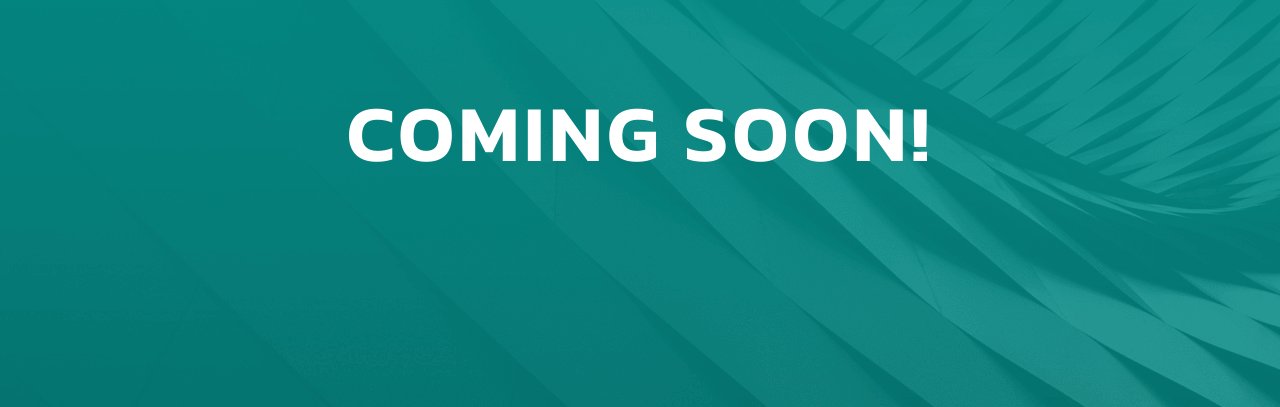
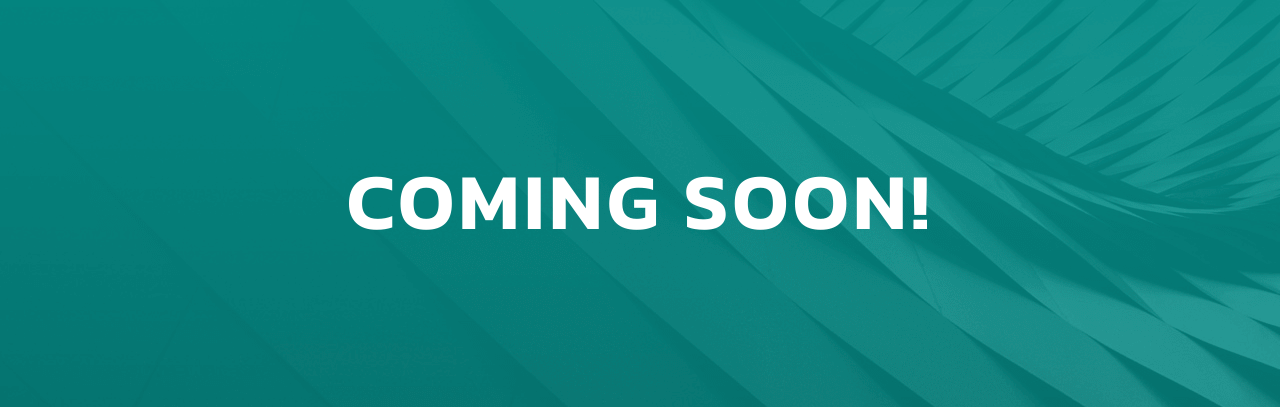
Before and after one commit to aycodedesign/aycodedesign, a plain HTML site: page index.html in a window 1280 px wide. Shown: the part 393-800 px from the top of the page. Drawn offline with Linux system fonts and the light colour scheme.

Commit message:
first commit

```diff
--- a/css/style.css
+++ b/css/style.css
@@ -20,8 +20,8 @@ body .logo {
 body h1 {
   font-size: 5rem;
   color: white;
-  position: absolute;
-  bottom: 20%;
+  position: fixed;
+  top: 60%;
   left: 50%;
   transform: translateX(-50%);
   font-weight: 600;
```
